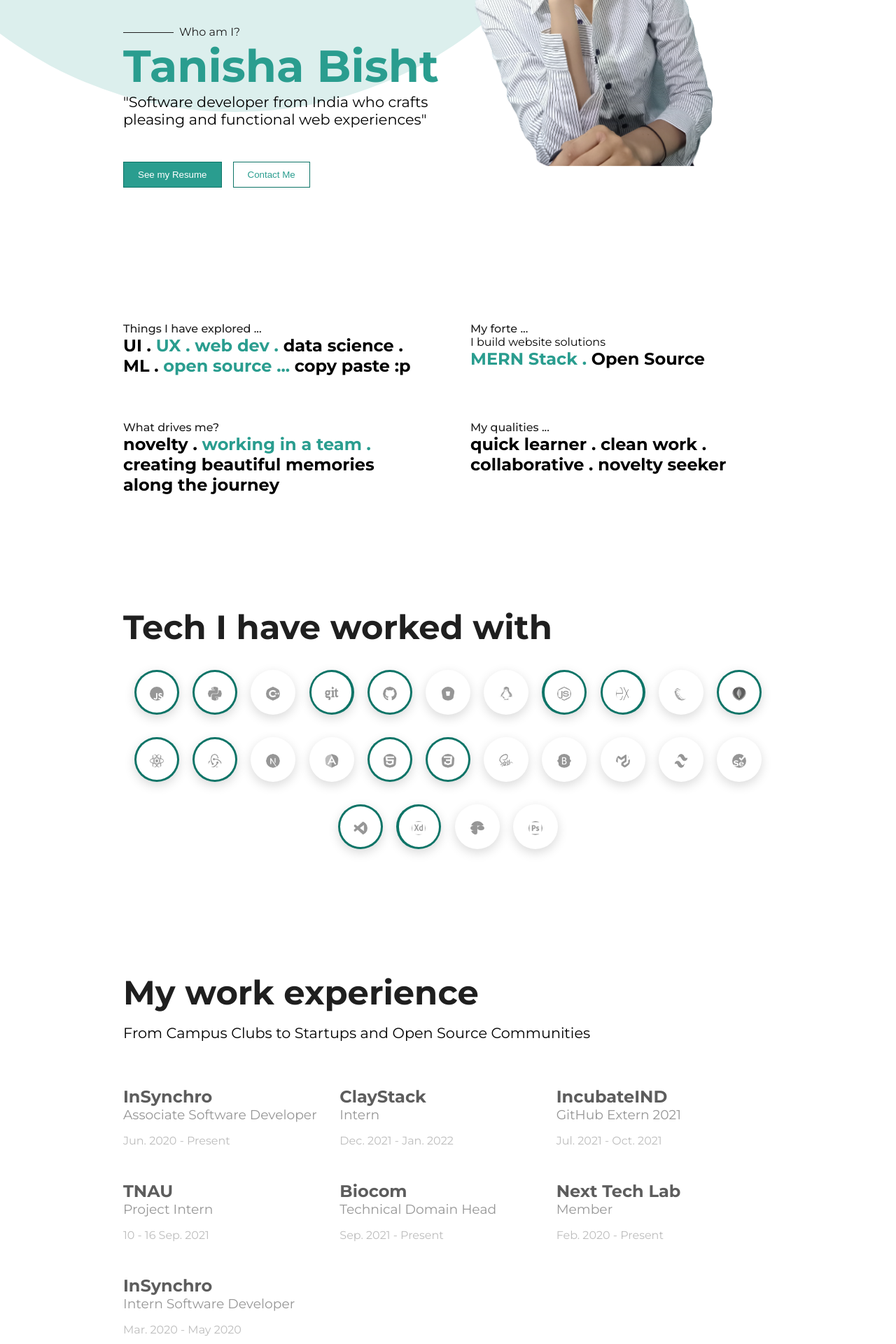
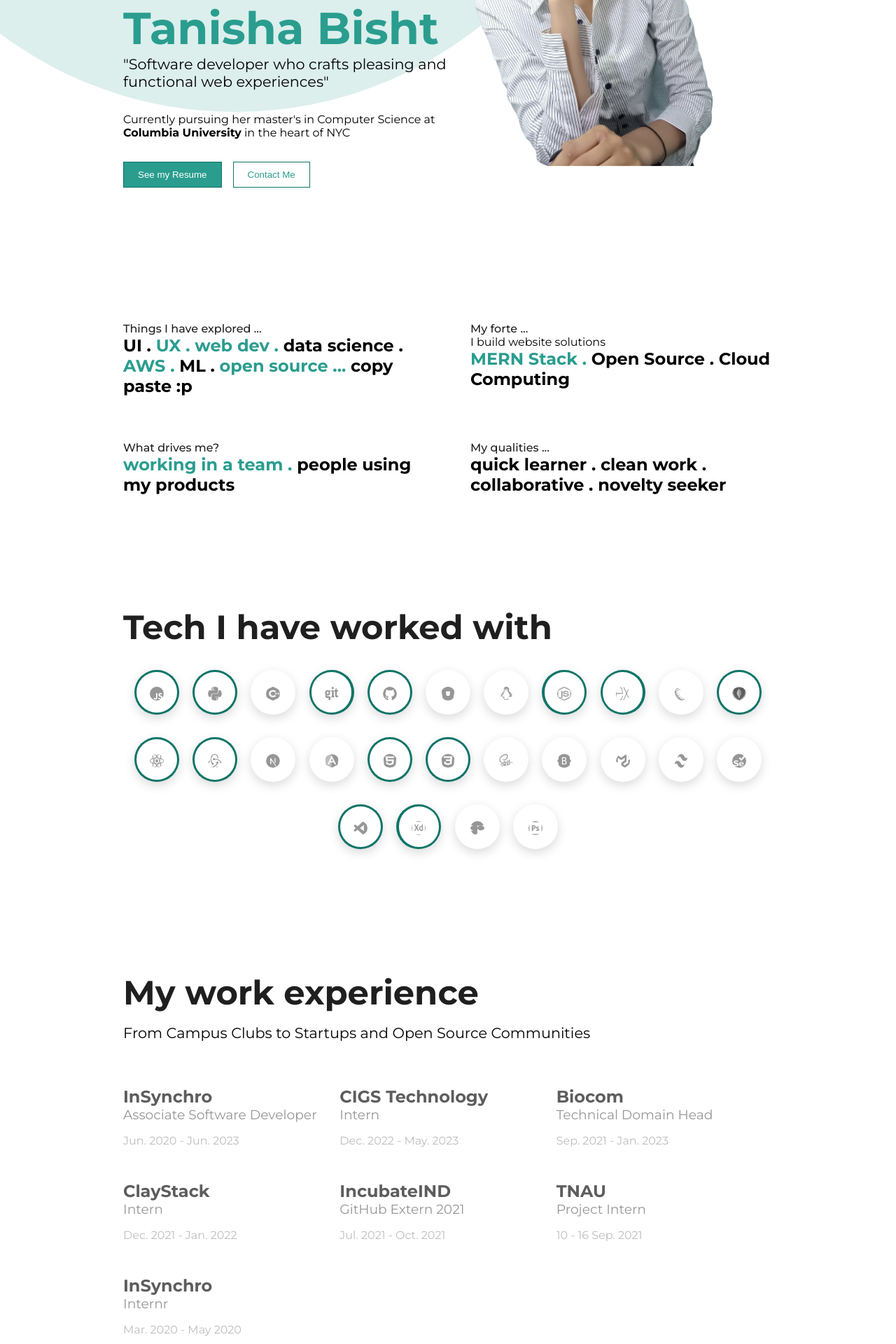
Before and after one commit to tanishabisht/Portfolio-MinimalBlue-Nextjs, a Next.js app: page / in a window 1280 px wide. Shown: the part 400-2320 px from the top of the page at 70% size. Built offline with nearby package versions, Linux system fonts and the light colour scheme.

Commit message:
updated content

```diff
--- a/components/Home/About.js
+++ b/components/Home/About.js
@@ -7,7 +7,7 @@
             Things I have explored ...
           </p>
           <h1>
-            UI . <span>UX . web dev .</span> data science . ML .{" "}
+            UI . <span>UX . web dev .</span> data science . <span>AWS .</span> ML .{" "}
             <span>open source ...</span> copy paste :p
           </h1>
         </div>
@@ -15,7 +15,7 @@
           <p className="aboutContainer__col__subHeading">My forte ...</p>
           <p>I build website solutions</p>
           <h1>
-            <span>MERN Stack .</span> Open Source
+            <span>MERN Stack .</span> Open Source . Cloud Computing
           </h1>
         </div>
       </div>
@@ -23,8 +23,7 @@
         <div className="aboutContainer__col">
           <p className="aboutContainer__col__subHeading">What drives me?</p>
           <h1>
-            novelty . <span>working in a team .</span> creating beautiful
-            memories along the journey
+            <span>working in a team .</span> people using my products
           </h1>
         </div>
         <div className="aboutContainer__col">
--- a/components/Home/Hero.js
+++ b/components/Home/Hero.js
@@ -4,7 +4,7 @@
 
 const linkedInLink = "https://www.linkedin.com/in/tanisha-bisht/";
 const resumeLink =
-  "https://drive.google.com/file/d/1lLArp7ot6NKd0HvBVl1dZlty2H7BRpBY/view?usp=sharing";
+  "https://drive.google.com/file/d/1wkUl-gwaux53zZFtdMCNB-SjhD6Lk8D-/view?usp=sharing";
 
 const Hero = () => {
   const { theme, setTheme } = useTheme();
@@ -15,9 +15,11 @@
       <div className="contentCol">
         <p className="contentCol__subheading">Who am I?</p>
         <h1 className="contentCol__name">Tanisha Bisht</h1>
-        <p className="subContent">
-          "Software developer from India who crafts pleasing and functional web
-          experiences"
+        <p className="subContent" style={{marginBottom: "2rem"}}>
+          "Software developer who crafts pleasing and functional web
+          experiences"</p>
+        <p>Currently pursuing her master's in Computer Science at <b>Columbia
+          University</b> in the heart of NYC
         </p>
         <div className="contentCol__btns">
           <a target="_blank" href={resumeLink}>
--- a/content/home.js
+++ b/content/home.js
@@ -41,7 +41,17 @@
   {
     company: "InSynchro",
     role: "Associate Software Developer",
-    duration: "Jun. 2020 - Present",
+    duration: "Jun. 2020 - Jun. 2023",
+  },
+  {
+    company: "CIGS Technology",
+    role: "Intern",
+    duration: "Dec. 2022 - May. 2023",
+  },
+  {
+    company: "Biocom",
+    role: "Technical Domain Head",
+    duration: "Sep. 2021 - Jan. 2023",
   },
   { company: "ClayStack", role: "Intern", duration: "Dec. 2021 - Jan. 2022" },
   {
@@ -51,14 +61,8 @@
   },
   { company: "TNAU", role: "Project Intern", duration: "10 - 16 Sep. 2021" },
   {
-    company: "Biocom",
-    role: "Technical Domain Head",
-    duration: "Sep. 2021 - Present",
-  },
-  { company: "Next Tech Lab", role: "Member", duration: "Feb. 2020 - Present" },
-  {
     company: "InSynchro",
-    role: "Intern Software Developer",
+    role: "Internr",
     duration: "Mar. 2020 - May 2020",
   },
 ];
```
